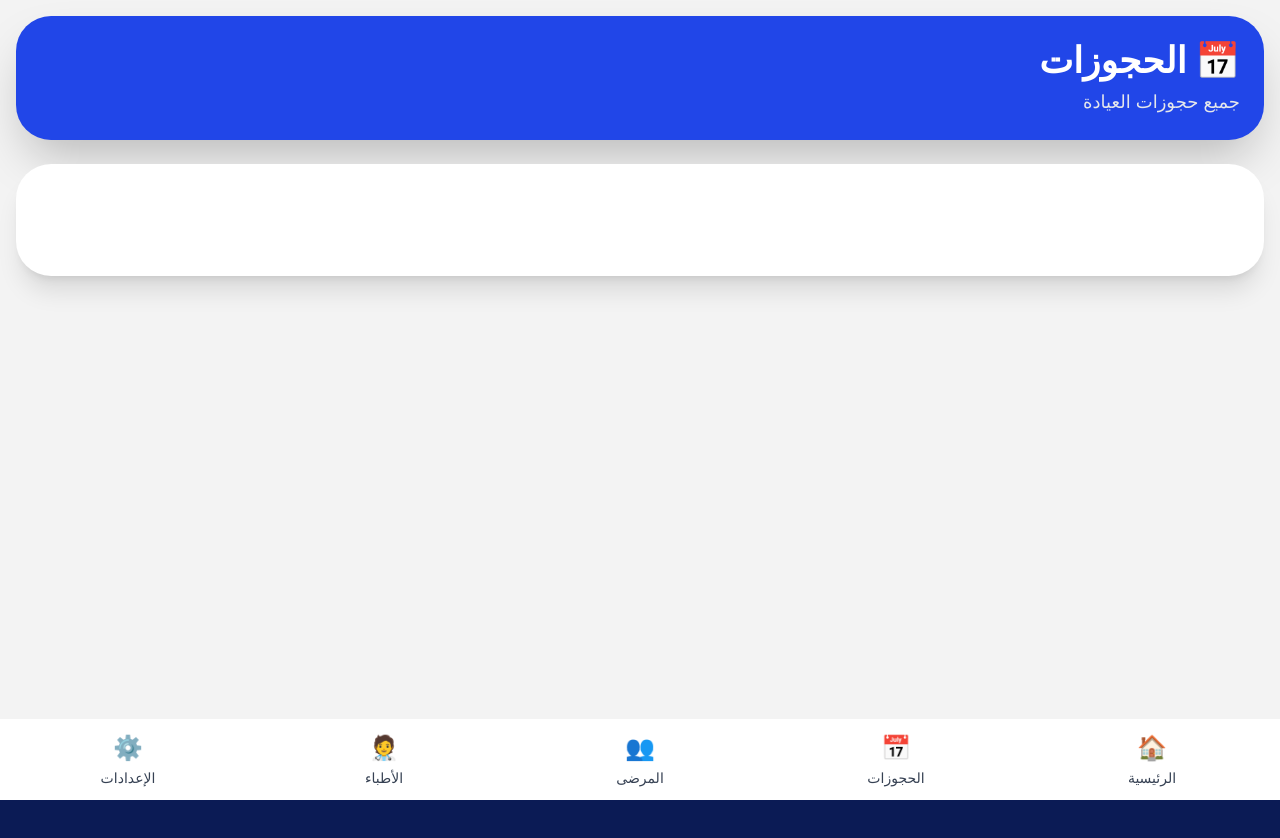
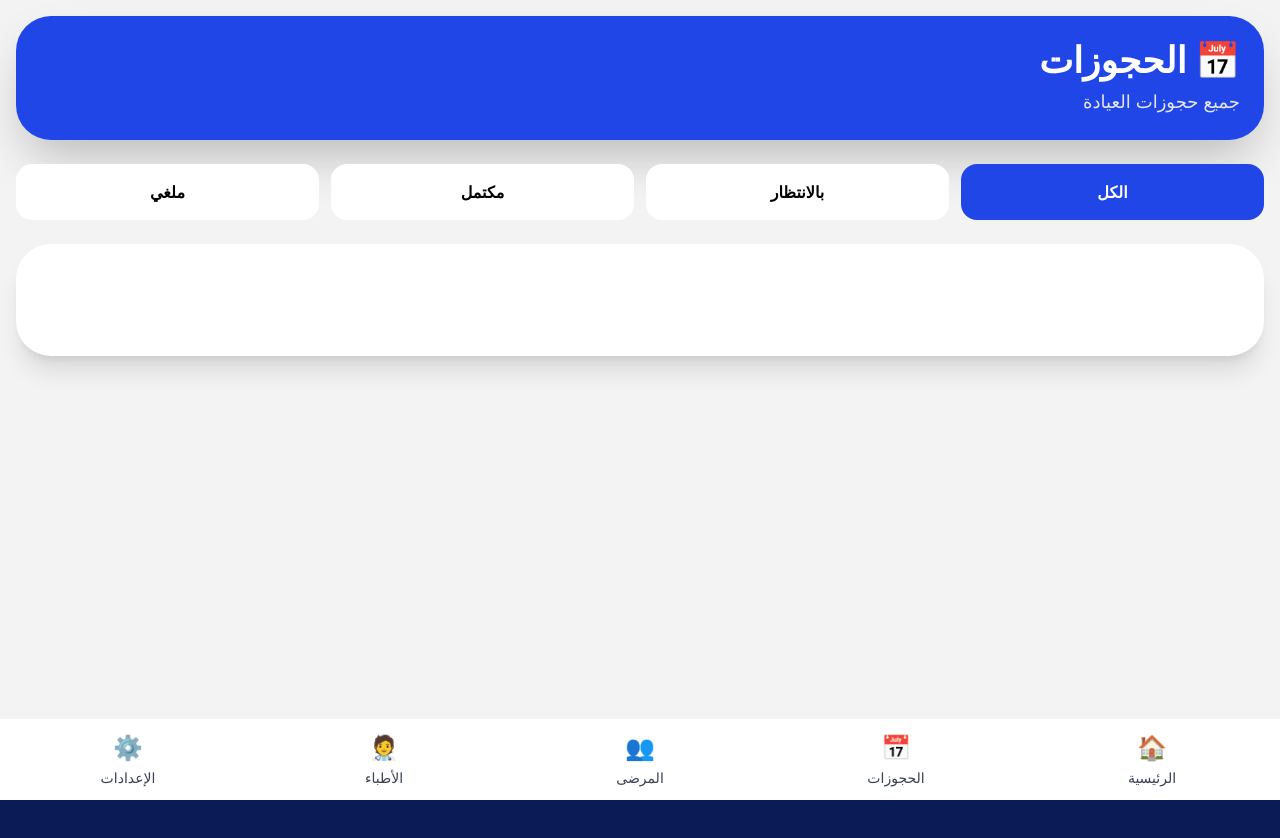
Before and after one commit to yaseenalqasim-ai/dentist-clinic, a Next.js app: page /calendar in a window 1280 px wide. Shown: the top 838 px of the page. Built offline with nearby package versions, Linux system fonts and the light colour scheme.

Commit message:
booking filters

```diff
--- a/app/calendar/page.tsx
+++ b/app/calendar/page.tsx
@@ -6,6 +6,9 @@ export default function CalendarPage() {
 
   const [bookings, setBookings] =
     useState<any[]>([]);
+
+  const [filter, setFilter] =
+    useState("الكل");
 
   useEffect(() => {
 
@@ -73,6 +76,20 @@ export default function CalendarPage() {
     );
   };
 
+  const filteredBookings =
+    filter === "الكل"
+
+    ?
+
+    bookings
+
+    :
+
+    bookings.filter(
+      (booking)=>
+        booking.status === filter
+    );
+
   return (
 
     <main
@@ -122,9 +139,66 @@ export default function CalendarPage() {
 
       </div>
 
+      <div
+        className="
+          grid
+          grid-cols-4
+          gap-3
+          mb-6
+        "
+      >
+
+        {
+
+          [
+            "الكل",
+            "بالانتظار",
+            "مكتمل",
+            "ملغي",
+          ].map(
+            (item)=>(
+
+              <button
+
+                key={item}
+
+                onClick={()=>
+                  setFilter(item)
+                }
+
+                className={`
+                  h-14
+                  rounded-2xl
+                  font-bold
+
+                  ${
+                    filter === item
+
+                    ?
+
+                    "bg-[#2146e8] text-white"
+
+                    :
+
+                    "bg-white text-black"
+                  }
+                `}
+              >
+
+                {item}
+
+              </button>
+
+            )
+          )
+
+        }
+
+      </div>
+
       {
 
-        bookings.length === 0
+        filteredBookings.length === 0
 
         ?
 
@@ -153,7 +227,7 @@ export default function CalendarPage() {
 
           {
 
-            bookings.map(
+            filteredBookings.map(
               (
                 booking,
                 index
```
